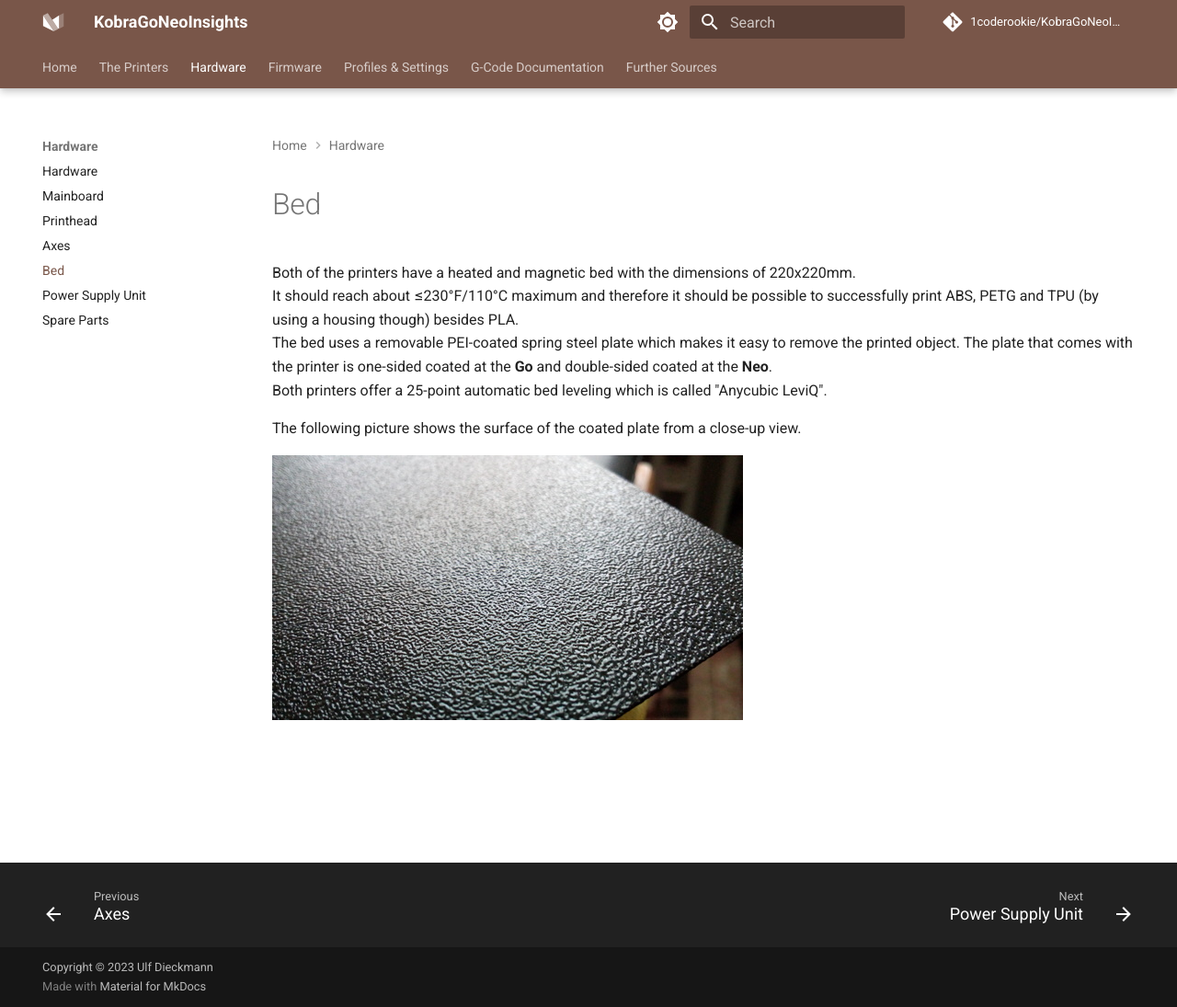
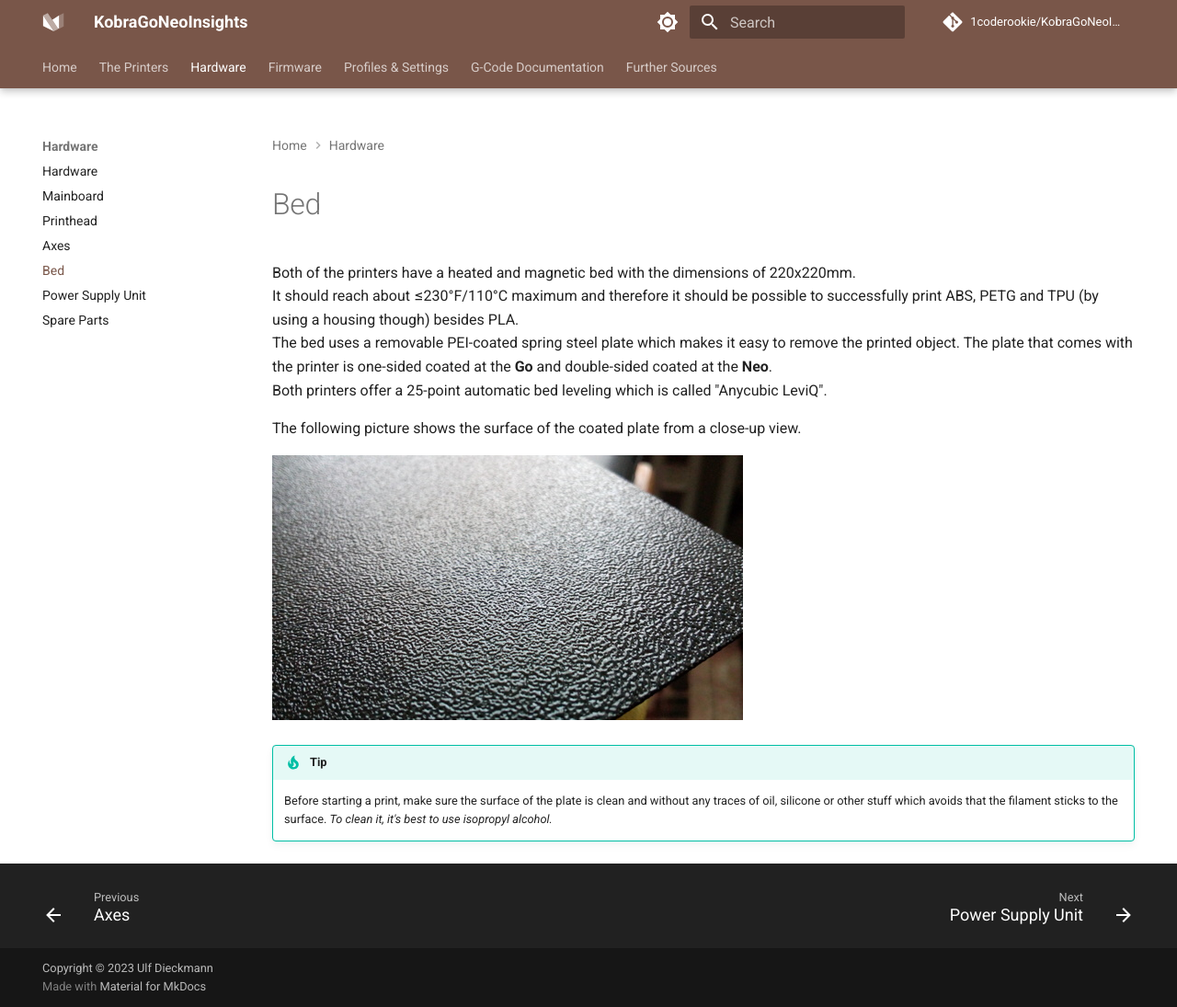
Before and after one commit to 1coderookie/KobraGoNeoInsights, an MkDocs documentation site: the page built from docs/hardware/bed.md, in a window 1280 px wide and 1095 px high. Shown: the whole window at 92% size. Built offline with MkDocs 1.6.1 and Material for MkDocs 9.7.7, drawn with Linux system fonts in a browser that asks for light colours; comment, search, counter and statistics services are not loaded.

Commit message:
Update bed.md

```diff
--- a/docs/hardware/bed.md
+++ b/docs/hardware/bed.md
@@ -9,3 +9,7 @@
 The following picture shows the surface of the coated plate from a close-up view.
 
 ![Close-up view of the PEI-coated plate](../assets/images/bed_closeup_web.jpg)
+
+!!! tip
+
+    Before starting a print, make sure the surface of the plate is clean and without any traces of oil, silicone or other stuff which avoids that the filament sticks to the surface. *To clean it, it's best to use isopropyl alcohol.*
```
